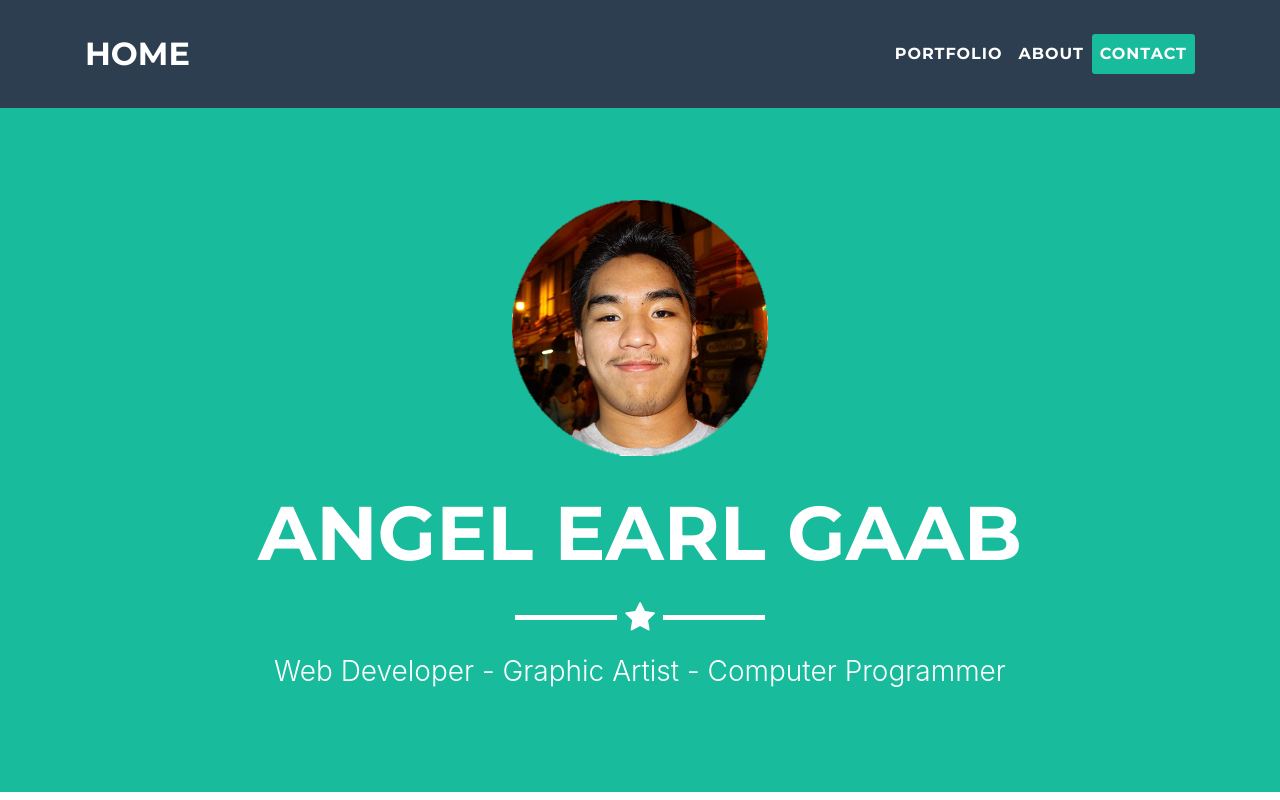
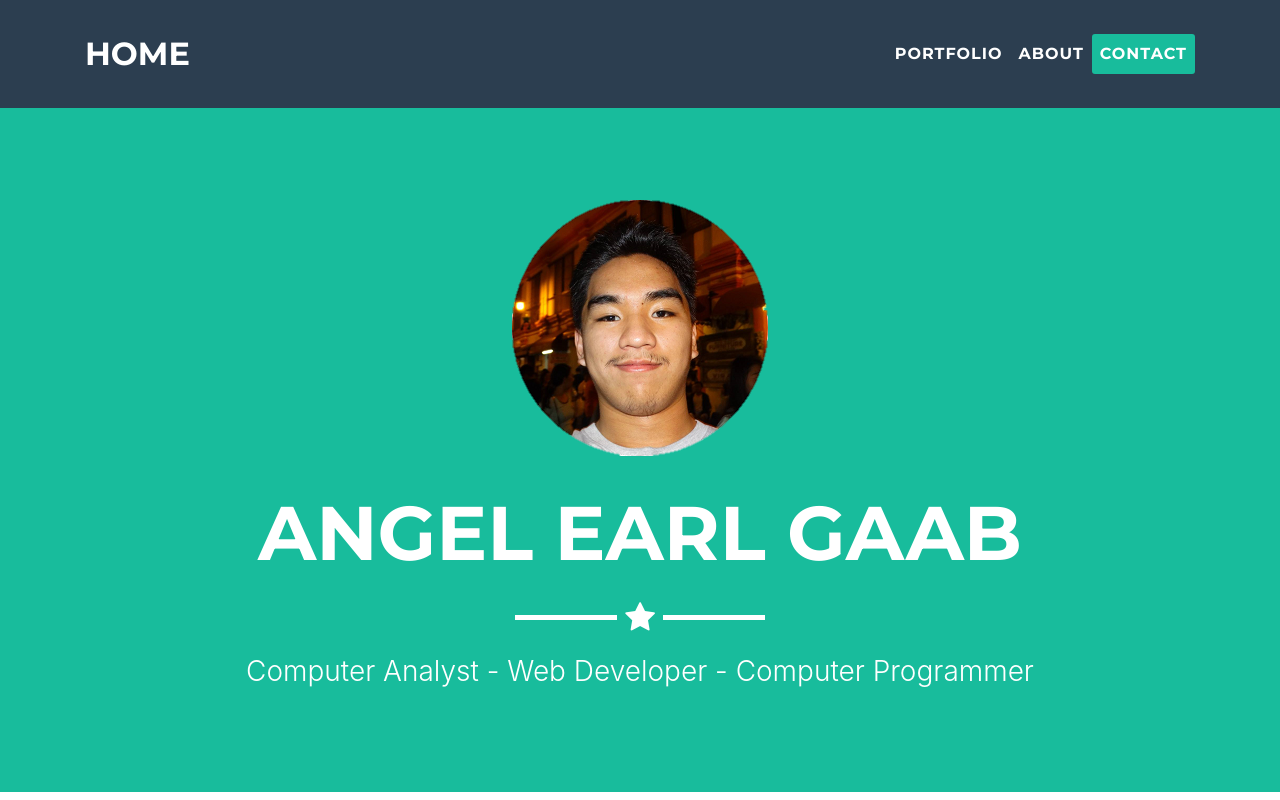
Before and after one commit to AEBG/aebg.github.io, a website with bundled scripts: page index.html in a window 1280 px wide. Shown: the top 800 px of the page. Built offline with nearby package versions, Linux system fonts and the light colour scheme; a script that the page names is missing.

Commit message:
Upload File

```diff
--- a/index.html
+++ b/index.html
@@ -56,7 +56,7 @@
         <div class="intro-text">
           <span class="name">Angel Earl Gaab</span>
           <hr class="star-light">
-          <span class="skills">Web Developer - Graphic Artist - Computer Programmer</span>
+          <span class="skills">Computer Analyst - Web Developer - Computer Programmer</span>
         </div>
       </div>
     </header>
```
